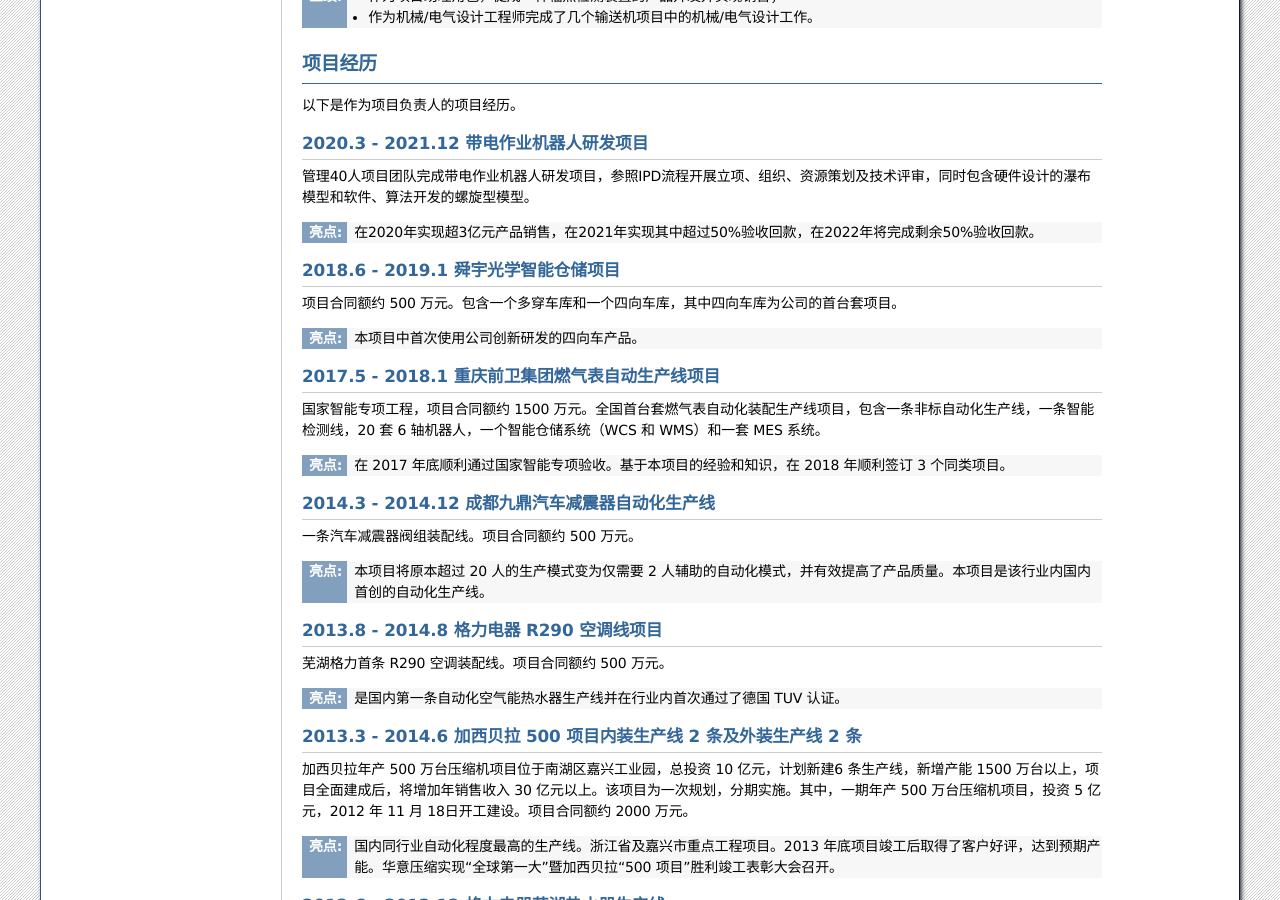
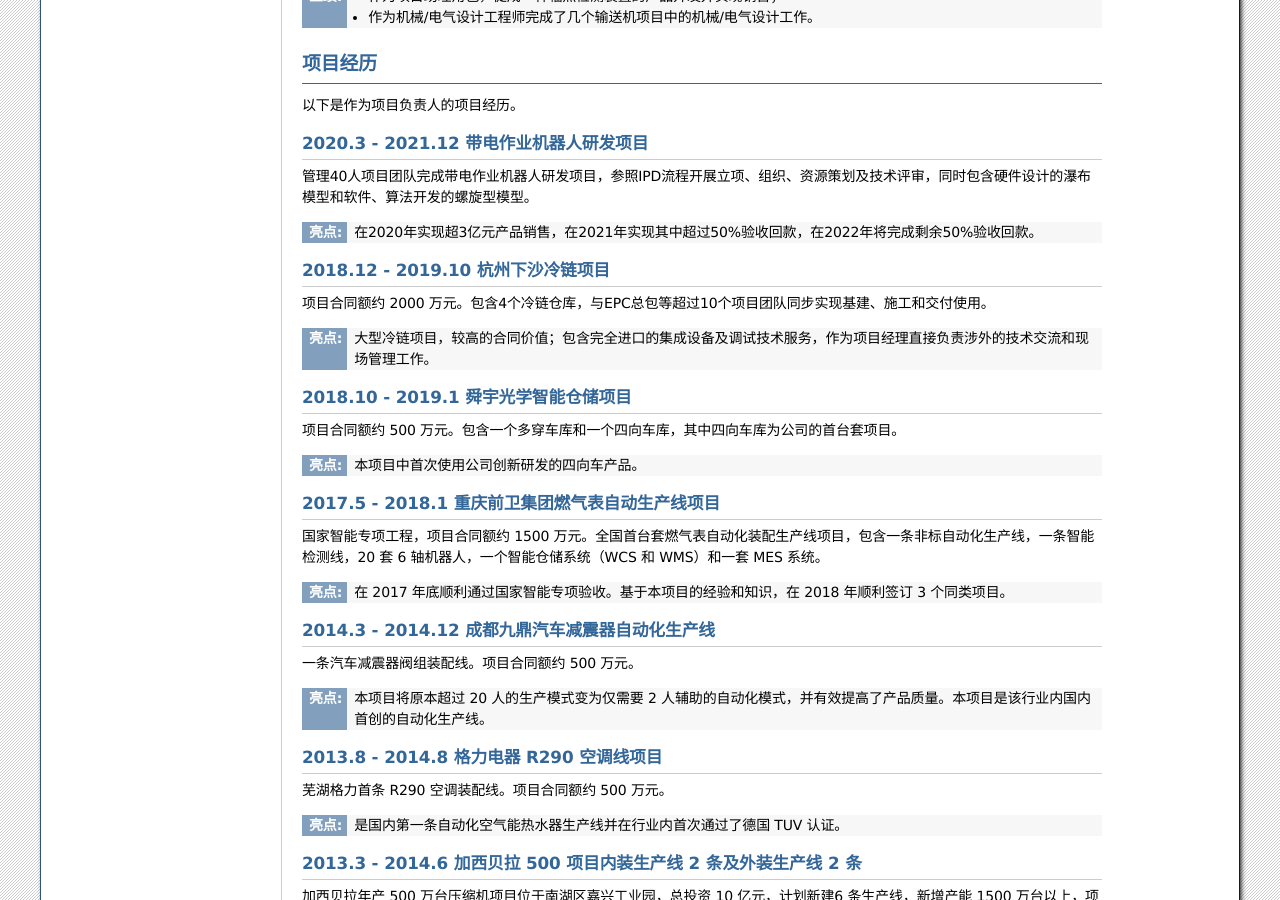
Before and after one commit to cruiurc/cruiurc.github.io, a Sphinx documentation site: the page built from source/miscellaneous/resume.rst, in a window 1280 px wide and 900 px high, scrolled down 2049 px. Built offline with Sphinx 7.4.7, drawn with Linux system fonts in a browser that asks for light colours; some of the changed text lies outside the part shown.

Commit message:
change diary 20221016 resume update

```diff
--- a/source/miscellaneous/resume.rst
+++ b/source/miscellaneous/resume.rst
@@ -118,7 +118,13 @@
 
 :亮点: 在2020年实现超3亿元产品销售，在2021年实现其中超过50%验收回款，在2022年将完成剩余50%验收回款。
 
-2018.6 - 2019.1 舜宇光学智能仓储项目
+2018.12 - 2019.10 杭州下沙冷链项目
+~~~~~~~~~~~~~~~~~~~~~~~~~~~~~~~~~~~~~~
+项目合同额约 2000 万元。包含4个冷链仓库，与EPC总包等超过10个项目团队同步实现基建、施工和交付使用。
+
+:亮点: 大型冷链项目，较高的合同价值；包含完全进口的集成设备及调试技术服务，作为项目经理直接负责涉外的技术交流和现场管理工作。
+
+2018.10 - 2019.1 舜宇光学智能仓储项目
 ~~~~~~~~~~~~~~~~~~~~~~~~~~~~~~~~~~~~~~
 项目合同额约 500 万元。包含一个多穿车库和一个四向车库，其中四向车库为公司的首台套项目。
 
```
